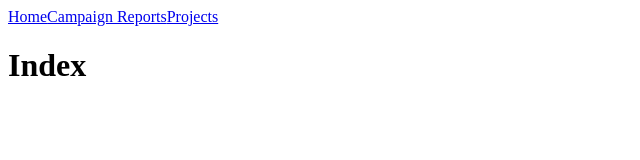
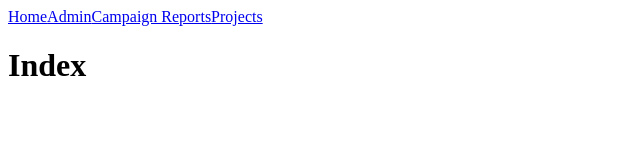
Before and after one commit to vw-bask/sandbox-vite, a Vue app: page / in a window 1280 px wide. Shown: the top 160 px of the page, without its empty margins (0-640 px from the left). Built offline with nearby package versions, Linux system fonts and the light colour scheme.

Commit message:
added admin link

```diff
--- a/src/components/TopNav.vue
+++ b/src/components/TopNav.vue
@@ -1,5 +1,6 @@
 <template>
     <router-link to="/">Home</router-link>
+    <router-link to="/admin/">Admin</router-link>
     <router-link to="/campaign-reports/">Campaign Reports</router-link>
     <router-link to="/projects/">Projects</router-link>
 </template>
```
